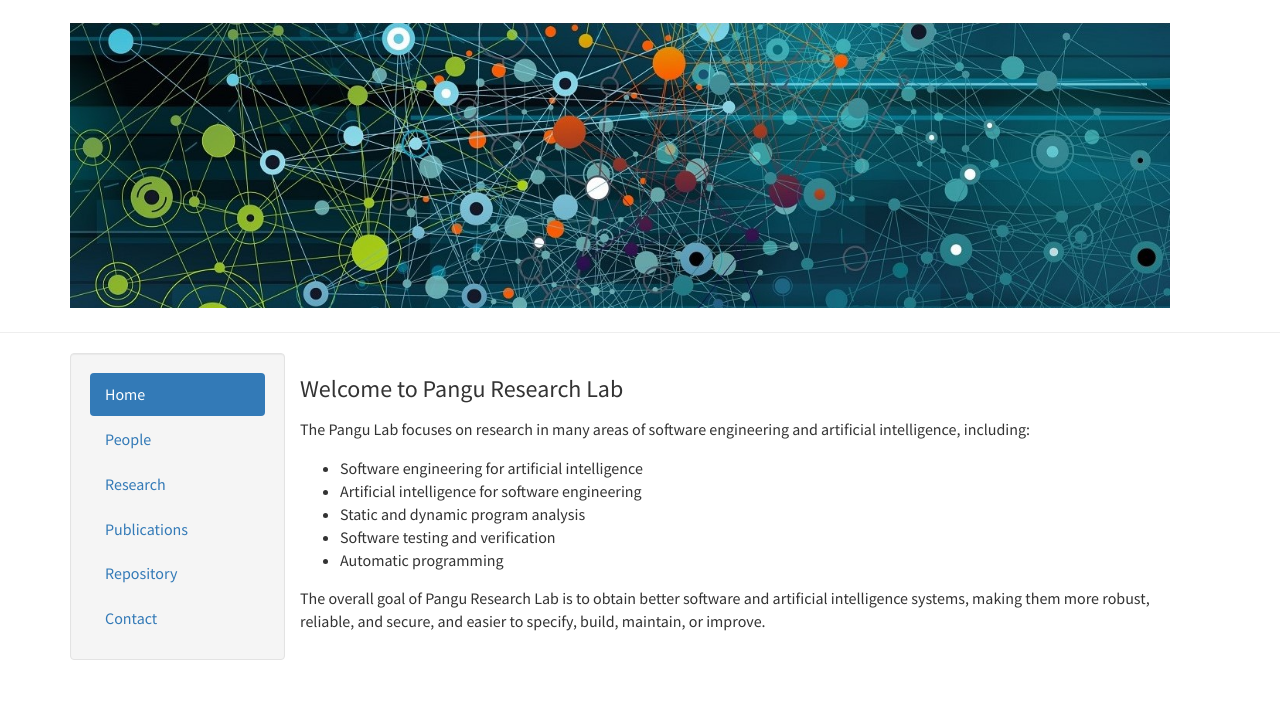
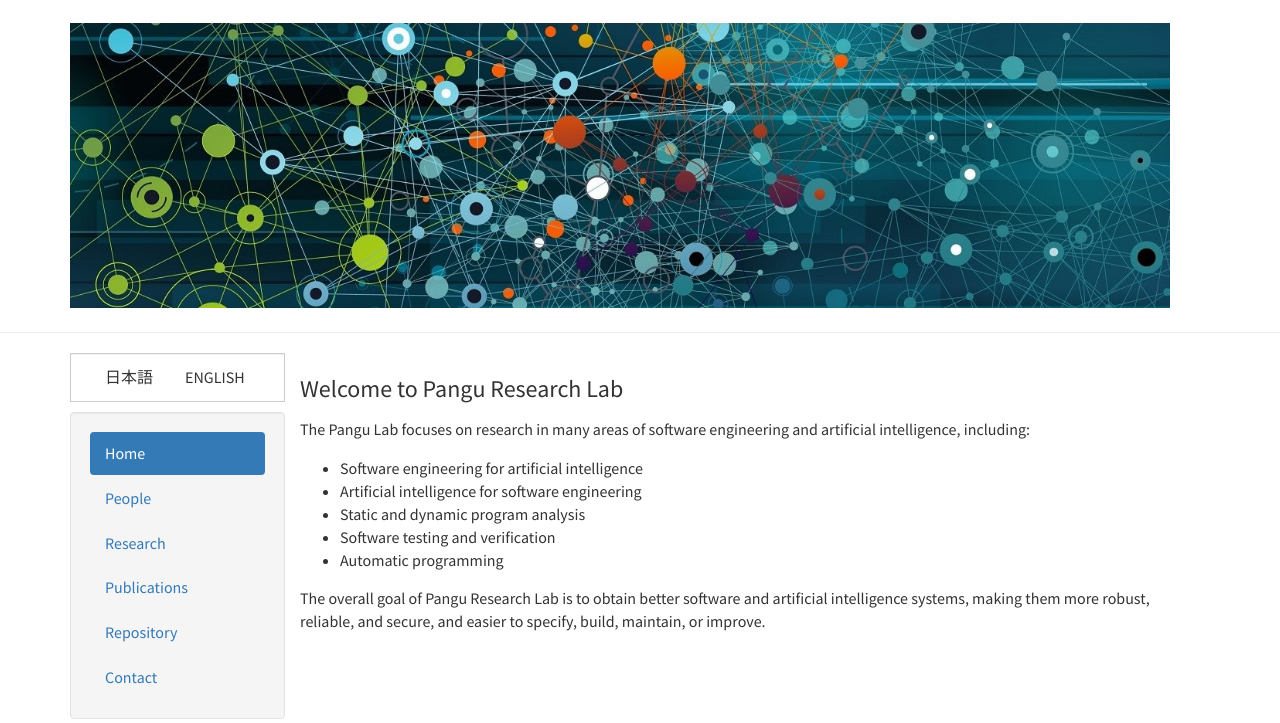
Before and after one commit to pangukaitian/pangu, a plain HTML site: page en/index.html in a window 1280 px wide. Shown: the top 723 px of the page. Drawn offline with nearby package versions, Linux system fonts and the light colour scheme.

Commit message:
Add files via upload

```diff
--- a/en/index.html
+++ b/en/index.html
@@ -41,6 +41,13 @@
 	<!-- enable links to subpages by removing the "no-" prefix -->
 
 	<div class="col-md-3" style="width:230px">
+		<div class="well-language" style="200px">
+			<ul class="nav nav-pills">
+				<li><a href="../jp/" class="a-language">日本語</a></li>
+				<li><a href="../en/" class="a-language">ENGLISH</a></li>
+			</ul>
+		</div>
+
 	  <div class="well" style="200px">
 			<ul class="nav nav-stacked nav-pills" id="sidebar">
 				<li class="active"><a data-toggle="pill" href="#home">Home</a></li>
@@ -51,10 +58,6 @@
                 <li><a data-toggle="pill" href="#contact">Contact</a></li>
 			</ul>
 	  </div>
-
-	  <br/>
-
-	  <br/>
 
 	  <div class="panel panel-default">
 		<div class="panel-heading">Links</div>
```
